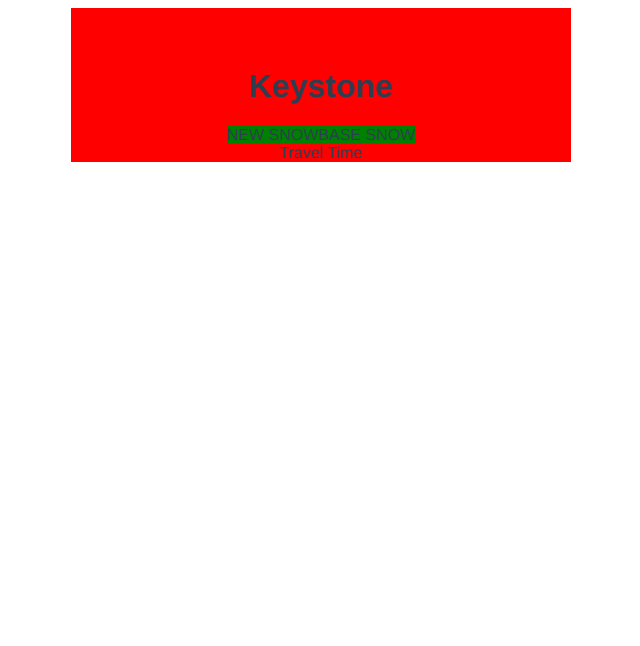
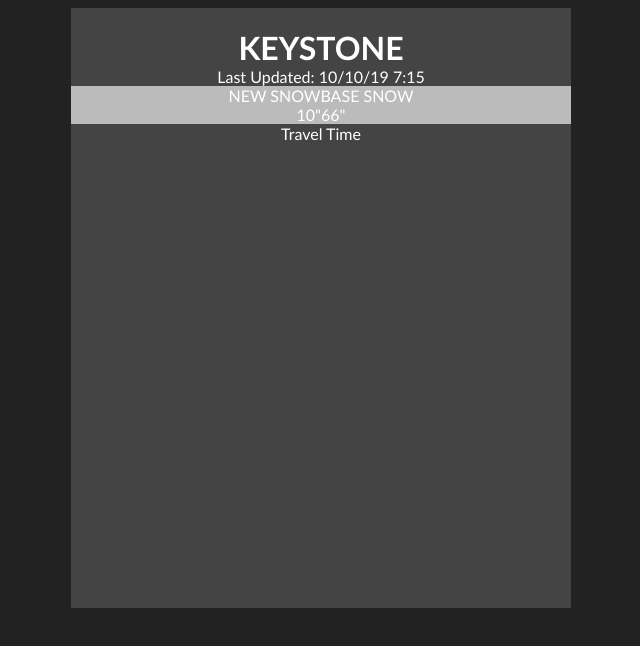
Before and after one commit to zengineerus/snow-vue-mirror, a Vue app in the folder app/: page /#/ in a window 1280 px wide. Shown: the top 646 px of the page, without its empty margins (319-959 px from the left). Built offline with nearby package versions, Linux system fonts and the light colour scheme.

Commit message:
WIP SNOW inches - TR - need to fix stupid auto formatting :(

```diff
--- a/app/src/App.vue
+++ b/app/src/App.vue
@@ -16,11 +16,10 @@
 
 <style>
 #app {
-  font-family: 'Avenir', Helvetica, Arial, sans-serif;
+  font-family: 'Calibri', 'Avenir', Helvetica, Arial, sans-serif;
   -webkit-font-smoothing: antialiased;
   -moz-osx-font-smoothing: grayscale;
   text-align: center;
-  color: #2c3e50;
-  margin-top: 60px;
+
 }
 </style>
--- a/app/src/assets/styles.css
+++ b/app/src/assets/styles.css
@@ -1,4 +1,10 @@
-h3 { color: blue; }
+
+
+body{
+    background-color: #222;
+    min-height: 1000px;
+    color: white;
+}
 
 .center{
     display: flex;
@@ -6,8 +12,9 @@
 }
 
 .center-container {
-    background-color: red;
+    background-color: #444;
     justify-content: center;
     max-width: 500px;
     min-width: 500px;
+    min-height: 600px;
 }
--- a/app/src/components/Resort.vue
+++ b/app/src/components/Resort.vue
@@ -1,13 +1,19 @@
 <template>
   <div id="resort">
-    <h1>Keystone</h1>
+    <h1>Keystone</h1>Last Updated: 10/10/19 7:15
     <SnowFall></SnowFall>
+
     <TravelTime></TravelTime>
   </div>
 </template>
 
 <style>
-
+  #resort h1{
+    color: white;
+    text-transform: uppercase;
+    margin: 0;
+    margin-top:20px;
+  }
 </style>
 
 <script>
--- a/app/src/components/SnowFall.vue
+++ b/app/src/components/SnowFall.vue
@@ -3,6 +3,10 @@
     <div>
       <div class="left">NEW SNOW</div>
       <div class="right">BASE SNOW</div>
+    </div>
+    <div>
+      <div class="left">10"</div>
+      <div class="right">66"</div>
     </div>
   </div>
 </template>
@@ -10,12 +14,14 @@
 
 
 <style>
+  #new-snow{
+    background-color: #BBB;
+    border-bottom: 1px;
+  }
   #new-snow .left{
     display: inline;
-    background-color:green;
   }
    #new-snow .right{
     display: inline;
-    background-color:green;
   }
 </style>
```
Also changed, not shown: 1 other file (tests, documents, lock files or other folders).
